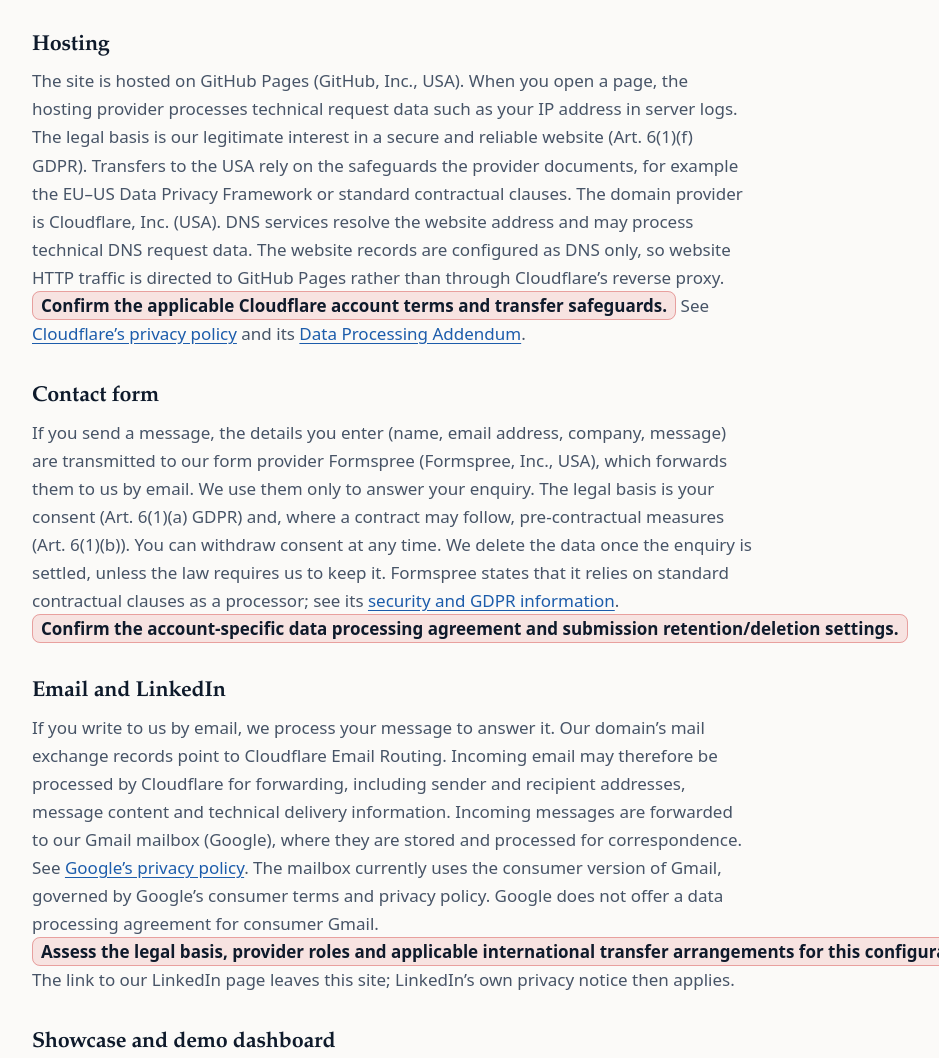
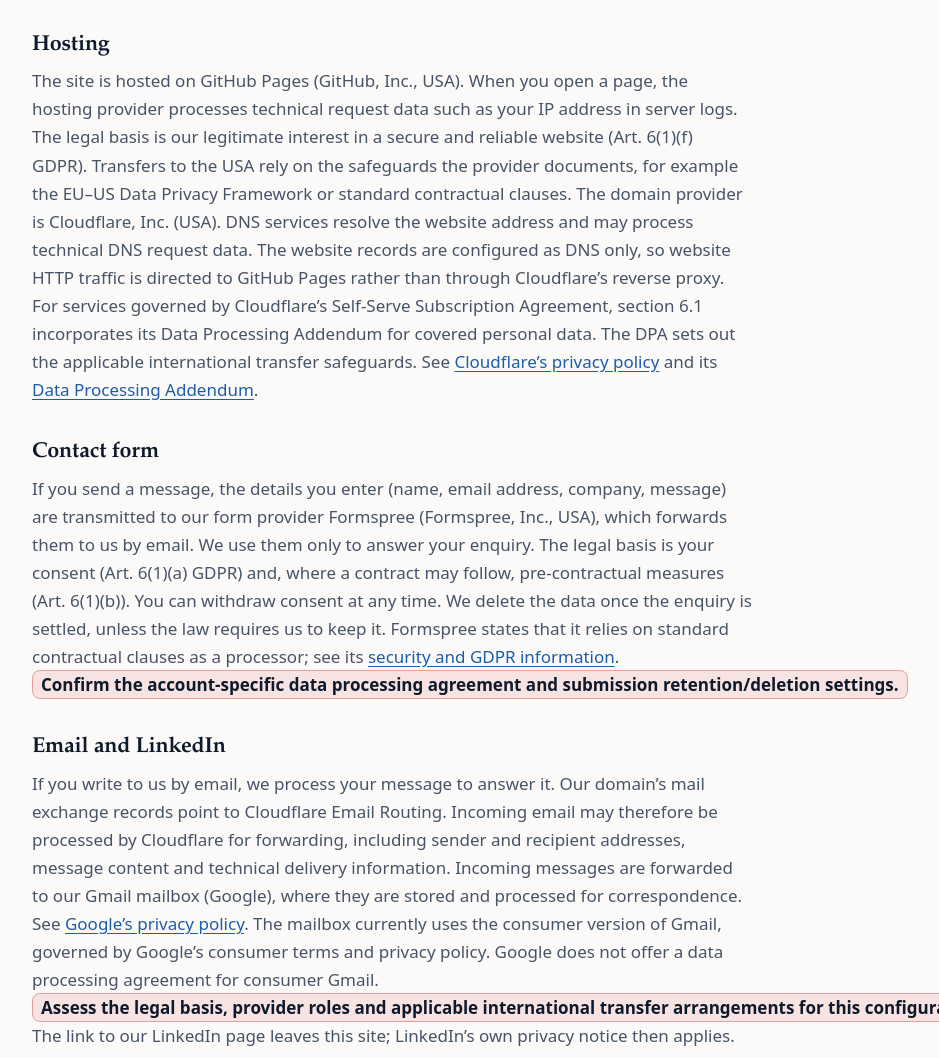
Before and after one commit to arnefloh-wu/alpha-metrics.ai, a plain HTML site: page datenschutz.html in a window 1280 px wide. Shown: the part 1423-2481 px from the top of the page, without its empty margins (248-1187 px from the left). Drawn offline with Linux system fonts and the light colour scheme.

Commit message:
Document Cloudflare standard DPA incorporation

```diff
--- a/datenschutz.html
+++ b/datenschutz.html
@@ -28,7 +28,7 @@
     <p>The Pixel uses the first-party cookies <code>__oppref</code> (advertising click reference; 30 days after writing) and <code>__obref</code> (browser reference; 365 days after creation). Browser settings may shorten those periods. The Pixel removes these cookies when measurement consent is withdrawn. These cookie lifetimes are not the retention periods for conversion data.</p>
     <p>Recipient for EEA data: OpenAI Ireland Ltd., Dublin, Ireland. Under the <a href="https://openai.com/policies/ad-tools-dpa/" rel="noopener">Ad Tools Data Processing Addendum</a>, the parties generally act as independent controllers; for restricted processing, OpenAI acts as processor. The Addendum requires a valid transfer mechanism for onward transfers of EEA data to jurisdictions without adequate protection. See the <a href="https://openai.com/policies/conversion-terms/" rel="noopener">Conversion Terms</a> and <a href="https://openai.com/policies/privacy-policy/" rel="noopener">OpenAI privacy policy</a>. <span class="todo">Confirm the applicable account terms, conversion-data retention criteria, and the appropriate disclosure of transfer safeguards before activation.</span></p>
     <h2>Hosting</h2>
-    <p>The site is hosted on GitHub Pages (GitHub, Inc., USA). When you open a page, the hosting provider processes technical request data such as your IP address in server logs. The legal basis is our legitimate interest in a secure and reliable website (Art. 6(1)(f) GDPR). Transfers to the USA rely on the safeguards the provider documents, for example the EU&ndash;US Data Privacy Framework or standard contractual clauses. The domain provider is Cloudflare, Inc. (USA). DNS services resolve the website address and may process technical DNS request data. The website records are configured as DNS only, so website HTTP traffic is directed to GitHub Pages rather than through Cloudflare’s reverse proxy. <span class="todo">Confirm the applicable Cloudflare account terms and transfer safeguards.</span> See <a href="https://www.cloudflare.com/privacypolicy/" rel="noopener">Cloudflare’s privacy policy</a> and its <a href="https://www.cloudflare.com/cloudflare-customer-dpa/" rel="noopener">Data Processing Addendum</a>.</p>
+    <p>The site is hosted on GitHub Pages (GitHub, Inc., USA). When you open a page, the hosting provider processes technical request data such as your IP address in server logs. The legal basis is our legitimate interest in a secure and reliable website (Art. 6(1)(f) GDPR). Transfers to the USA rely on the safeguards the provider documents, for example the EU&ndash;US Data Privacy Framework or standard contractual clauses. The domain provider is Cloudflare, Inc. (USA). DNS services resolve the website address and may process technical DNS request data. The website records are configured as DNS only, so website HTTP traffic is directed to GitHub Pages rather than through Cloudflare’s reverse proxy. For services governed by Cloudflare&rsquo;s Self-Serve Subscription Agreement, section 6.1 incorporates its Data Processing Addendum for covered personal data. The DPA sets out the applicable international transfer safeguards. See <a href="https://www.cloudflare.com/privacypolicy/" rel="noopener">Cloudflare’s privacy policy</a> and its <a href="https://www.cloudflare.com/cloudflare-customer-dpa/" rel="noopener">Data Processing Addendum</a>.</p>
     <h2>Contact form</h2>
     <p>If you send a message, the details you enter (name, email address, company, message) are transmitted to our form provider Formspree (Formspree, Inc., USA), which forwards them to us by email. We use them only to answer your enquiry. The legal basis is your consent (Art. 6(1)(a) GDPR) and, where a contract may follow, pre-contractual measures (Art. 6(1)(b)). You can withdraw consent at any time. We delete the data once the enquiry is settled, unless the law requires us to keep it. Formspree states that it relies on standard contractual clauses as a processor; see its <a href="https://formspree.io/security/" rel="noopener">security and GDPR information</a>. <span class="todo">Confirm the account-specific data processing agreement and submission retention/deletion settings.</span></p>
     <h2>Email and LinkedIn</h2>
```
